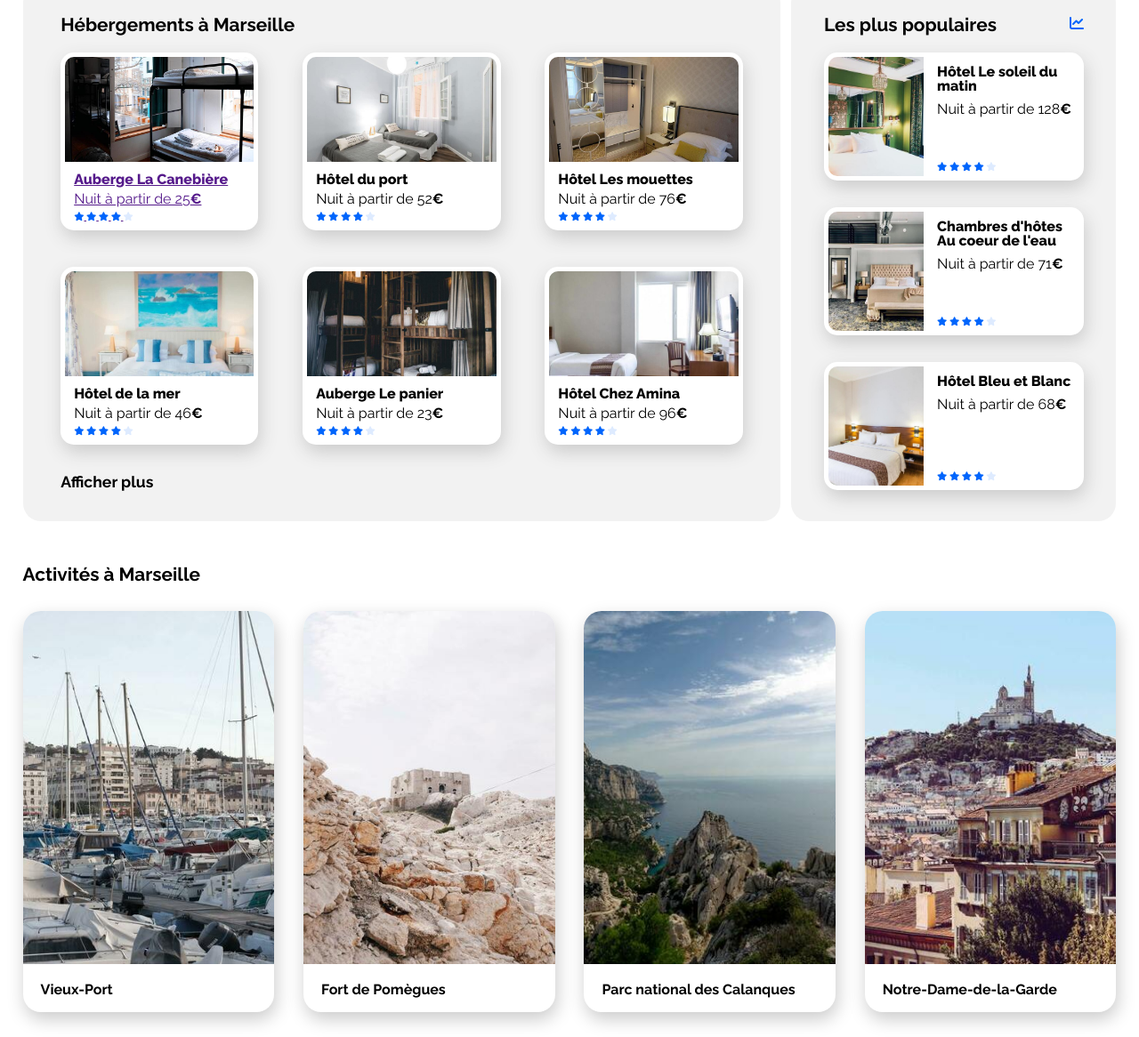
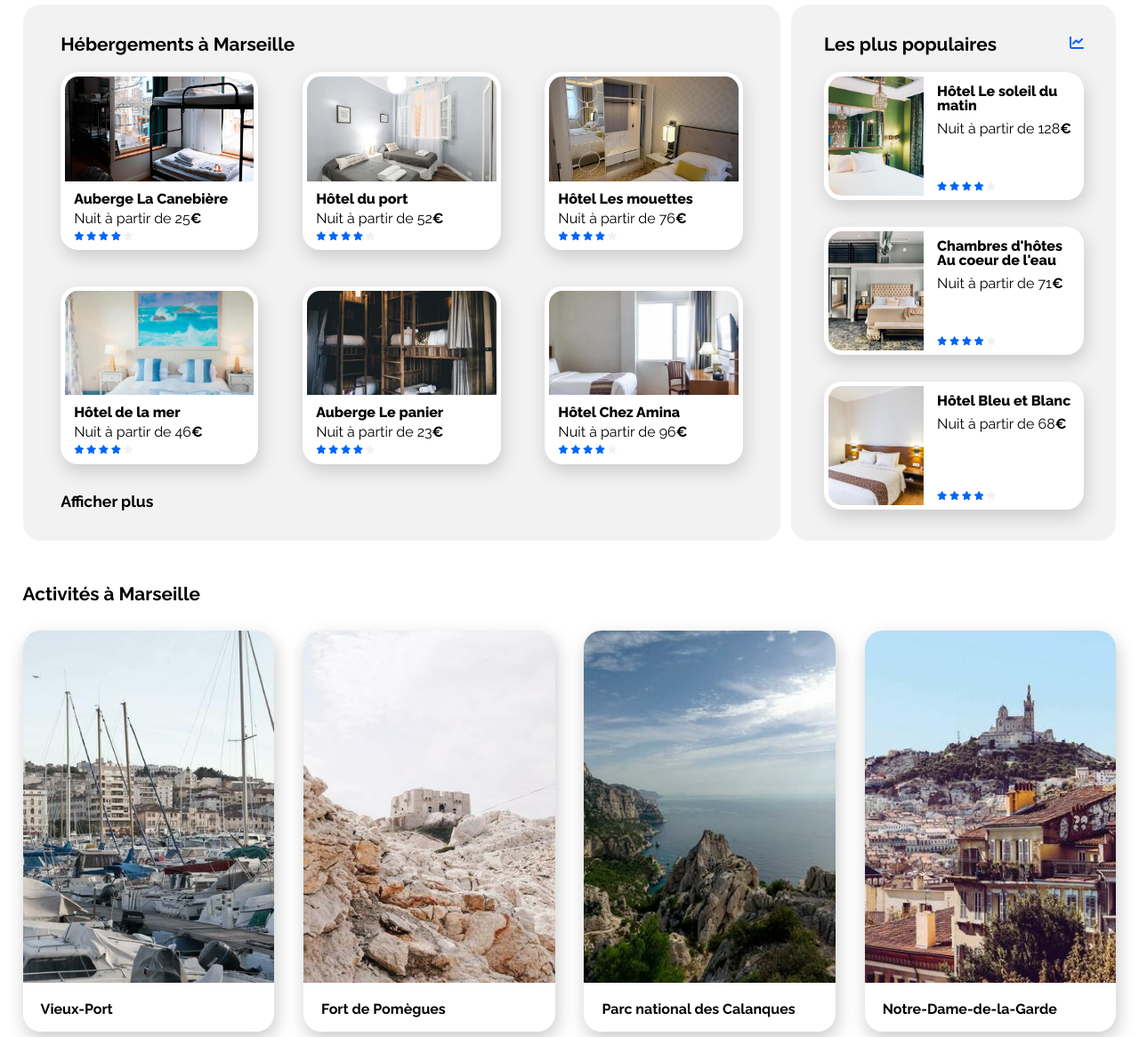
Before and after one commit to Neordan/projet-Booki, a plain HTML site: page index.html in a window 1280 px wide. Shown: the part 379-1545 px from the top of the page at 89% size. Drawn offline with Linux system fonts and the light colour scheme.

Commit message:
Ajout de commentaires sur le html + Correction des bugs

```diff
--- a/index.html
+++ b/index.html
@@ -5,6 +5,9 @@
     <meta charset="UTF-8">
     <meta http-equiv="X-UA-Compatible" content="IE=edge">
     <meta name="viewport" content="width=device-width, initial-scale=1.0">
+
+    <!---------------Méta description----------------->
+
     <meta name="description" content="Un site de réservation d'hébergement et d'activités">
 
     <title>Projet Booki</title>
@@ -17,7 +20,8 @@
 </head>
 
 <body>
-    <header>
+
+    <!----------------------- Header -------------------------->
         <div class="img">
             <img src="/assets/img/logo/Booki.png" alt="Booki">
         </div>
@@ -26,16 +30,24 @@
             <a href="#third-container">activités</a>
         </nav>
     </header>
+
+     <!--------------------------- Main ---------------------------->
     <main>
         <section id="first-container">
             <h1>Trouvez votre hébergement pour des vacances de rêves</h1>
             <p class="first">En plein centre ville ou en pleine nature</p>
+
+            <!------------------ Barre de recherche ------------------>
+
             <form>
                 <i class="fa-solid fa-location-dot locate"></i>
                 <input type="text" placeholder="Marseille, France">
                 <button>Rechercher</button>
                 <i class="fa-solid fa-magnifying-glass search"></i>
             </form>
+
+            <!---------------------- Les filtres --------------------->
+
             <div class="filter">
                 <p>Filtres</p>
                 <div class="filter-group">
@@ -59,6 +71,9 @@
                     </div>
                 </div>
             </div>
+
+            <!---------------------- Phrase informative --------------------->
+
             <div class="p-info">
                 <div class="circle-info">
                     <i class="fa-solid fa-xs fa-info"></i>
@@ -66,11 +81,17 @@
                 <p>Plus de 500 logements sont disponible dans cette ville</p>
             </div>
         </section>
+
+         <!---------------------- Section hébergement --------------------->
+
         <section id="second-container">
             <div class="home">
                 <h2>Hébergements à Marseille</h2>
                 <div class="cards-home">
+
+                    <!---------------------- Carte hébergement --------------------->
                     <a href="" class="card-home">
+
                         <img class="img-home"
                             src="./assets/img/hébergements/4_small/marcus-loke-WQJvWU_HZFo-unsplash.jpg"
                             alt="Auberge La Canebière">
@@ -86,7 +107,10 @@
                             </div>
                         </div>
                     </a>
-                    <div class="card-home">
+
+                    <!---------------------- Carte hébergement --------------------->
+
+                    <a href="" class="card-home">
                         <img class="img-home"
                             src="./assets/img/hébergements/4_small/fred-kleber-gTbaxaVLvsg-unsplash.jpg"
                             alt="Hôtel du port">
@@ -101,8 +125,11 @@
                                 <i class="fa-solid fa-star light"></i>
                             </div>
                         </div>
-                    </div>
-                    <div class="card-home">
+                    </a>
+
+                    <!---------------------- Carte hébergement --------------------->
+
+                    <a href="" class="card-home">
                         <img class="img-home"
                             src="./assets/img/hébergements/4_small/reisetopia-B8WIgxA_PFU-unsplash.jpg"
                             alt="Hôtel Les mouettes">
@@ -117,8 +144,11 @@
                                 <i class="fa-solid fa-star light"></i>
                             </div>
                         </div>
-                    </div>
-                    <div class="card-home">
+                    </a>
+
+                    <!---------------------- Carte hébergement --------------------->
+
+                    <a href="" class="card-home">
                         <img class="img-home"
                             src="./assets/img/hébergements/4_small/annie-spratt-Eg1qcIitAuA-unsplash.jpg"
                             alt="Hôtel de la mer">
@@ -133,8 +163,11 @@
                                 <i class="fa-solid fa-star light"></i>
                             </div>
                         </div>
-                    </div>
-                    <div class="card-home">
+                    </a>
+
+                    <!---------------------- Carte hébergement --------------------->
+
+                    <a href="" class="card-home">
                         <img class="img-home"
                             src="./assets/img/hébergements/4_small/nicate-lee-kT-ZyaiwBe0-unsplash.jpg"
                             alt="Auberge Le panier">
@@ -149,8 +182,11 @@
                                 <i class="fa-solid fa-star light"></i>
                             </div>
                         </div>
-                    </div>
-                    <div class="card-home">
+                    </a>
+
+                    <!---------------------- Carte hébergement --------------------->
+
+                    <a href="" class="card-home">
                         <img class="img-home"
                             src="./assets/img/hébergements/4_small/febrian-zakaria-M6S1WvfW68A-unsplash.jpg"
                             alt="Hôtel Chez Amina">
@@ -165,19 +201,27 @@
                                 <i class="fa-solid fa-star light"></i>
                             </div>
                         </div>
-                    </div>
+                    </a>
                 </div>
+
+                <!---------------------- Informations supplémentaires --------------------->
+
                 <div class="more">
                     <p>Afficher plus</p>
                 </div>
             </div>
+
+            <!---------------------- Section des plus populaires --------------------->
             <article>
                 <div class="title-pop">
                     <h2>Les plus populaires</h2>
                     <i class="fa-solid fa-chart-line"></i>
                 </div>
                 <div class="cards-pop">
-                    <div class="card-pop">
+
+                    <!---------------------- Carte populaires --------------------->
+
+                    <a href="" class="card-pop">
                         <img class="img-pop"
                             src="./assets/img/hébergements/4_small/emile-guillemot-Bj_rcSC5XfE-unsplash.jpg"
                             alt="Hôtel Le soleil du matin">
@@ -194,8 +238,11 @@
                                 </div>
                             </div>
                         </div>
-                    </div>
-                    <div class="card-pop">
+                    </a>
+
+                    <!---------------------- Carte populaires --------------------->
+
+                    <a href="" class="card-pop">
                         <img class="img-pop"
                             src="./assets/img/hébergements/4_small/aw-creative-VGs8z60yT2c-unsplash.jpg"
                             alt="Chambres d'hôtes Au coeur de l'eau">
@@ -212,8 +259,11 @@
                                 </div>
                             </div>
                         </div>
-                    </div>
-                    <div class="card-pop">
+                    </a>
+
+                    <!---------------------- Carte populaires --------------------->
+
+                    <a href="" class="card-pop">
                         <img class="img-pop"
                             src="./assets/img/hébergements/4_small/febrian-zakaria-sjvU0THccQA-unsplash.jpg"
                             alt="Hôtel Bleu et Blanc">
@@ -230,45 +280,63 @@
                                 </div>
                             </div>
                         </div>
-                    </div>
+                    </a>
                 </div>
             </article>
         </section>
+
+        <!---------------------- Section activité à Marseille --------------------->
+
         <section id="third-container">
             <h2>Activités à Marseille</h2>
             <div class="cards-activity">
-                <div class="card-activity">
+
+                <!---------------------- Carte activité --------------------->
+
+                <a href="" class="card-activity">
                     <img class="img-act" src="./assets/img/activites/4_small/reno-laithienne-QUgJhdY5Fyk-unsplash.jpg"
                         alt="Vieux-Port">
                     <div class="city">
                         <h3>Vieux-Port</h3>
                     </div>
-                </div>
-                <div class="card-activity">
+                </a>
+
+                <!---------------------- Carte activité --------------------->
+
+                <a href="" class="card-activity">
                     <img class="img-act" src="./assets/img/activites/4_small/paul-hermann-QFTrLdQIRhI-unsplash.jpg"
                         alt="Fort de Pomègues">
                     <div class="city">
                         <h3>Fort de Pomègues</h3>
                     </div>
-                </div>
-                <div class="card-activity">
+                </a>
+
+                <!---------------------- Carte activité --------------------->
+
+                <a href="" class="card-activity">
                     <img class="img-act"
                         src="./assets/img/activites/4_small/kilyan-sockalingum-NR8-cBCN3aI-unsplash.jpg"
                         alt="Parc national des Calanques">
                     <div class="city">
                         <h3>Parc national des Calanques</h3>
                     </div>
-                </div>
-                <div class="card-activity">
+                </a>
+
+                <!------------------------ Carte activité ----------------------->
+
+                <a href="" class="card-activity">
                     <img class="img-act" src="./assets/img/activites/4_small/florian-wehde-xW9e8gdotxI-unsplash.jpg"
                         alt="Notre-Dame-de-la-Garde">
                     <div class="city">
                         <h3>Notre-Dame-de-la-Garde</h3>
                     </div>
-                </div>
+                </a>
             </div>
         </section>
     </main>
+
+    <!-------------------------- Footer ------------------------->
+
     <footer>
         <div class="about">
             <h4>À propos</h4>
--- a/style.css
+++ b/style.css
@@ -28,6 +28,15 @@ p {
 
 img {
   object-fit: cover;
+}
+
+a {
+  text-decoration: none;
+  color: black;
+}
+
+span {
+  font-weight: 700;
 }
 
 /* ---------------- CSS du header ------------------- */
@@ -200,7 +209,7 @@ i {
 }
 
 .light {
-  color: var(--color-thirty);
+  color: var(--color-primary);
 }
 
 .stars {
@@ -264,7 +273,7 @@ h2 {
   height: 200px;
   min-width: 195px;
   padding: 5px;
-  border-radius: 15px;
+  border-radius: 20px;
   background-color: #fff;
   box-shadow: 2px 8px 20px #cbcbcb;
 }
@@ -272,7 +281,7 @@ h2 {
 .img-home {
   width: 100%;
   height: 62%;
-  border-radius: 10px 10px 0 0;
+  border-radius: 15px 15px 0 0;
 }
 
 .info-home {
@@ -288,9 +297,6 @@ h2 {
   font-weight: 800;
 }
 
-span {
-  font-weight: 700;
-}
 
 .more {
   font-size: 1.1rem;
@@ -338,14 +344,14 @@ article {
   min-width: 180px;
   gap: 15px;
   padding: 5px;
-  border-radius: 15px;
+  border-radius: 20px;
   background: #fff;
   box-shadow: 2px 8px 20px #cbcbcb;
 }
 
 .img-pop {
   width: 38%;
-  border-radius: 10px 0 0 10px;
+  border-radius: 15px 0 0 15px;
 }
 
 .info-pop {
@@ -421,8 +427,7 @@ li {
 
   /* ---------- responsive filtre ---------- */
   .filter, .filter-group {
-    justify-content: space-between;
-    gap: 1%;
+    gap: 2%;
   }
 
   .btn-filter {
@@ -551,11 +556,11 @@ li {
 
   .locate {
     text-align: center;
-    width: 15%;
+    width: 60px;
   }
 
   form input {
-    width: 70%;
+    width: 100%;
   }
 
   button {
@@ -565,7 +570,7 @@ li {
   form i.search {
     display: block;
     text-align: center;
-    width: 15%;
+    width: 60px;
   }
 
   /* -------Responsive Filtres ---------- */
@@ -642,6 +647,10 @@ li {
     height: 200px;
   }
 
+  .more {
+    display: none;
+  }
+
   /* -------Responsive footer ---------- */
 
   footer {
```
